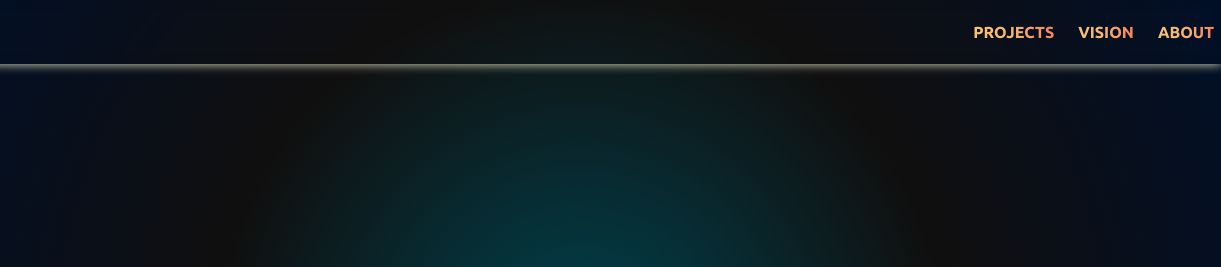
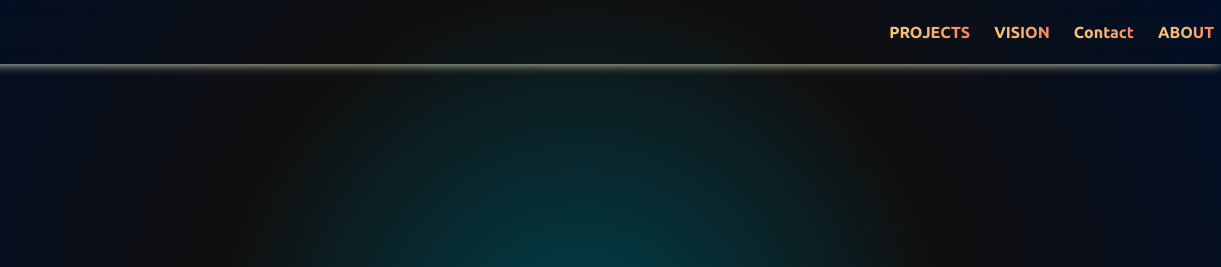
Before and after one commit to ManishKrBarman/MiDiORA, a plain HTML site: page index.html in a window 1280 px wide. Shown: the top 267 px of the page, 59-1280 px from the left. Drawn offline with Linux system fonts and the light colour scheme.

Commit message:
updated index file

```diff
--- a/index.html
+++ b/index.html
@@ -22,6 +22,7 @@
             <ul class="nav-links">
                 <li class="hover-effect" id="project"><a href="projects.html">PROJECTS</a></li>
                 <li class="hover-effect" id="vision"><a href="vision.html">VISION</a></li>
+                <li class="hover-effect" id="vision"><a href="vision.html">Contact</a></li>
                 <li class="hover-effect" id="about"><a href="about.html">ABOUT</a></li>
             </ul>
         </nav>
```
